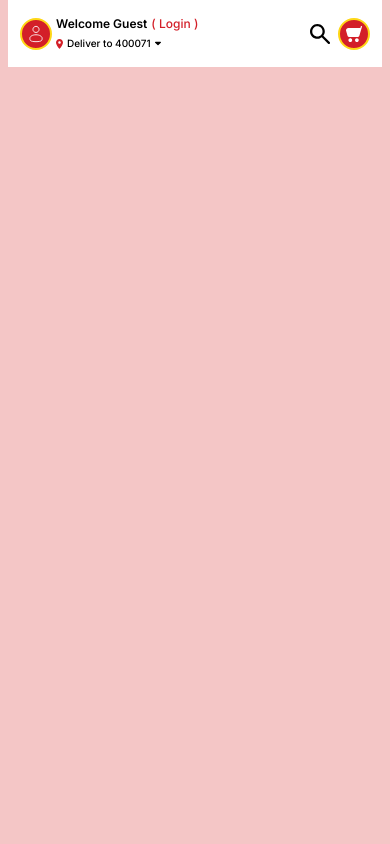
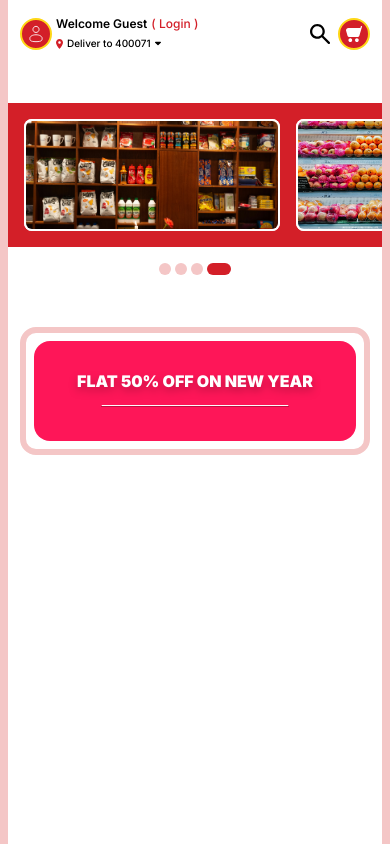
Before and after one commit to Himanshu90k/Online_Groceries_Website, a React (Vite) app: page / in a window 390 px wide. Built offline with nearby package versions, Linux system fonts and the light colour scheme.

Commit message:
make product component responsive

```diff
--- a/src/pages/home/HomePage.tsx
+++ b/src/pages/home/HomePage.tsx
@@ -1,13 +1,13 @@
 import Navbar from "./Navbar";
-// import Products from "./Products";
+import Products from "./Products";
 // import LocationPopup from "./LocationPopup";
 // import AddLocationPopup from "./AddLocationPopup";
 
 const HomePage = () => {
     return (
-        <div className="relative min-w-78 max-w-300 h-fit mx-2 md:mx-4 lg:mx-9 xl:mx-auto bg-white flex flex-col items-center justify-start">
+        <div className="relative min-w-78 max-w-300 h-screen md:h-fit 2xl:h-screen mx-2 md:mx-4 lg:mx-9 xl:mx-auto bg-white flex flex-col items-center justify-start">
             <Navbar />
-            {/* <Products /> */}
+            <Products />
             {/* <LocationPopup /> */}
             {/* <AddLocationPopup /> */}
         </div>
--- a/src/pages/home/Products.tsx
+++ b/src/pages/home/Products.tsx
@@ -6,50 +6,51 @@ import '../../index.css';
 
 const Products = () => {
     return (
-        <div className='my-9 w-300 flex flex-col items-center gap-4'>
+        <div className='my-9 w-full flex flex-col items-center gap-4'>
 
             {/* groceries */}
-            <div className="bg-customRed w-full h-100 flex items-center gap-8 overflow-x-scroll px-4">
-                <div className="bg-white rounded-4-xl h-78 w-140 flex-shrink-0">
-                    <img src={chips} alt='chips' className='w-full h-full object-cover rounded-4-xl border-2 border-solid border-white' />
+            <div className="bg-customRed w-full h-36 md:h-100 flex items-center gap-4 md:gap-8 overflow-x-scroll px-4">
+                <div className="bg-white rounded-lg md:rounded-4-xl w-64 h-28 md:h-78 md:w-140 flex-shrink-0">
+                    <img src={chips} alt='chips' className='w-full h-full object-cover rounded-lg md:rounded-4-xl border-2 border-solid border-white' />
                 </div>
-                <div className="bg-white rounded-4-xl h-78 w-140 flex-shrink-0">
-                    <img src={fruits} alt='fruits' className='w-full h-full object-cover rounded-4-xl border-2 border-solid border-white' />
+                <div className="bg-white rounded-lg md:rounded-4-xl w-64 h-28 md:h-78 md:w-140 flex-shrink-0">
+                    <img src={fruits} alt='fruits' className='w-full h-full object-cover rounded-lg md:rounded-4-xl border-2 border-solid border-white' />
                 </div>
-                <div className="bg-white rounded-4-xl h-78 w-140 flex-shrink-0">
-                    <img src={vegetables} alt='vegetables' className='w-full h-full object-cover rounded-4-xl border-2 border-solid border-white' />
+                <div className="bg-white rounded-lg md:rounded-4-xl w-64 h-28 md:h-78 md:w-140 flex-shrink-0">
+                    <img src={vegetables} alt='vegetables' className='w-full h-full object-cover rounded-lg md:rounded-4-xl border-2 border-solid border-white' />
                 </div>
-                <div className="bg-white rounded-4-xl h-78 w-140 flex-shrink-0">
-                    <img src={eggs} alt='eggs' className='w-full h-full object-cover rounded-4-xl border-2 border-solid border-white' />
+                <div className="bg-white rounded-lg md:rounded-4-xl w-64 h-28 md:h-78 md:w-140 flex-shrink-0">
+                    <img src={eggs} alt='eggs' className='w-full h-full object-cover rounded-lg md:rounded-4-xl border-2 border-solid border-white' />
                 </div>
             </div>
 
             {/* circle bar */}
-            <div className='flex gap-2 items-center'>
-                <svg xmlns="http://www.w3.org/2000/svg" width="20" height="20" viewBox="0 0 20 20" fill="none">
+            <div className='flex gap-1 md:gap-2 items-center'>
+                <svg xmlns="http://www.w3.org/2000/svg" className='w-3 md:w-5 h-3 md:h-5' viewBox="0 0 20 20" fill="none">
                     <circle cx="10" cy="10" r="10" transform="matrix(-1 0 0 1 20 0)" fill="#F4C6C6" />
                 </svg>
-                <svg xmlns="http://www.w3.org/2000/svg" width="20" height="20" viewBox="0 0 20 20" fill="none">
+                <svg xmlns="http://www.w3.org/2000/svg" className='w-3 md:w-5 h-3 md:h-5' viewBox="0 0 20 20" fill="none">
                     <circle cx="10" cy="10" r="10" transform="matrix(-1 0 0 1 20 0)" fill="#F4C6C6" />
                 </svg>
-                <svg xmlns="http://www.w3.org/2000/svg" width="20" height="20" viewBox="0 0 20 20" fill="none">
+                <svg xmlns="http://www.w3.org/2000/svg" className='w-3 md:w-5 h-3 md:h-5' viewBox="0 0 20 20" fill="none">
                     <circle cx="10" cy="10" r="10" transform="matrix(-1 0 0 1 20 0)" fill="#F4C6C6" />
                 </svg>
-                <div className='w-10 h-5 rounded-4-xl bg-customRed'>
+                <div className='w-6 md:w-10 h-3 md:h-5 rounded-4-xl md:rounded-2xl bg-customRed'>
 
                 </div>
             </div>
 
             {/* Discount Message */}
-            <div className='w-270 h-96 my-9 rounded-5-xl border-16 border-solid border-lightRed flex justify-center items-center'>
-                <div className='w-250 h-72 rounded-5-xl bg-customPink flex gap-7 flex-col items-center justify-center'>
-                    <h2 className='text-white font-inter text-6xl font-black drop-shadow-textShadow'>FLAT 50% OFF ON NEW YEAR</h2>
-                    <svg xmlns="http://www.w3.org/2000/svg" width="517" height="16" viewBox="0 0 517 16" fill="none">
+            <div className='w-full px-3 my-9 h-fit flex justify-center items-center'>
+                <div className='w-full px-2 py-2 md:px-4 md:py-4 max-w-270 md:h-96 h-32 rounded-2xl md:rounded-5-xl border-6 md:border-16 border-solid border-lightRed flex justify-center items-center'>
+                    <div className='w-full h-full rounded-2xl md:rounded-5-xl bg-customPink flex gap-2 md:gap-7 flex-col items-center justify-center'>
+                        <h2 className='text-white font-inter text-base md:text-4xl lg:text-5xl xl:text-6xl font-black drop-shadow-textShadow'>FLAT 50% OFF ON NEW YEAR</h2>
+                        <svg xmlns="http://www.w3.org/2000/svg" className='w-48 md:w-96 lg:w-116 h-3 md:h-4 stroke-3 md:stroke-8' viewBox="0 0 517 16" fill="none">
                             <g filter="url(#filter0_d_4_64)">
-                            <path d="M8.5 4H508.5" stroke="#FEFEFE" strokeWidth="8" strokeLinecap="round" />
+                                <path d="M8.5 4H508.5" stroke="#FEFEFE" strokeLinecap="round" />
                             </g>
                             <defs>
-                            <filter id="filter0_d_4_64" x="0.5" y="0" width="516" height="16" filterUnits="userSpaceOnUse" colorInterpolationFilters="sRGB">
+                                <filter id="filter0_d_4_64" x="0.5" y="0" className='md:w-116 md:h-4' filterUnits="userSpaceOnUse" colorInterpolationFilters="sRGB">
                                     <feFlood floodOpacity="0" result="BackgroundImageFix" />
                                     <feColorMatrix in="SourceAlpha" type="matrix" values="0 0 0 0 0 0 0 0 0 0 0 0 0 0 0 0 0 0 127 0" result="hardAlpha" />
                                     <feOffset dy="4" />
@@ -64,6 +65,7 @@ const Products = () => {
                     </div>
                 </div>
             </div>
+        </div>
     );
 };
 
--- a/tailwind.config.js
+++ b/tailwind.config.js
@@ -31,6 +31,7 @@ export default {
         6.5: '26px',
         15: '3.75rem',
         78: '18.75rem',
+        116: '32.25rem',
         120: '37.5rem',
         140: '45rem',
         190: '51.25rem',
@@ -46,6 +47,7 @@ export default {
       },
       maxWidth: {
         300: '85rem',
+        270: '74.375rem',
       },
       height: {
         '5px': '5px',
@@ -64,11 +66,13 @@ export default {
       },
       borderWidth: {
         3: '3px',
+        6: '6px',
         16: '16px',
       },
       strokeWidth: {
         3: '3px',
         4: '4px',
+        8: '8px',
       },
       borderRadius: {
         '4-xl': '2rem',
```
Lines whose indentation alone changed are shown as unchanged.
